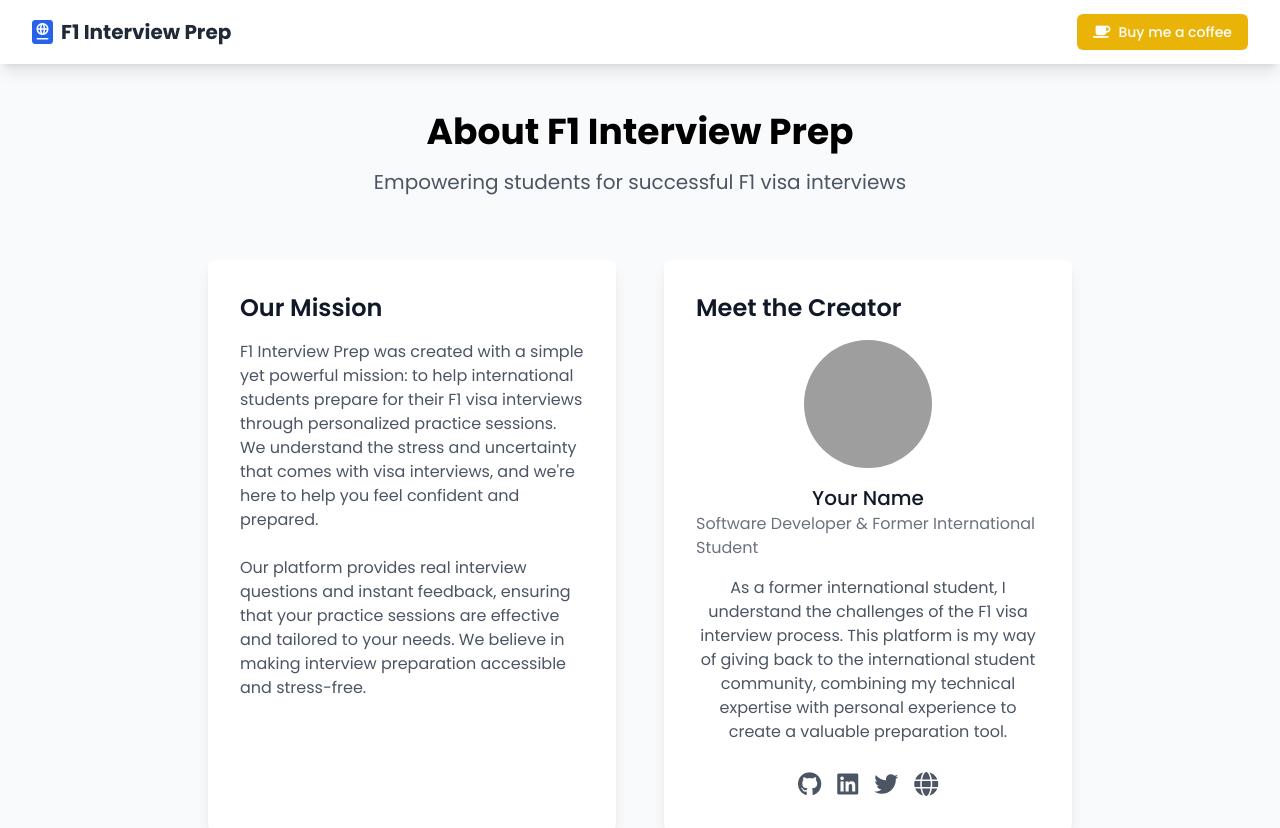
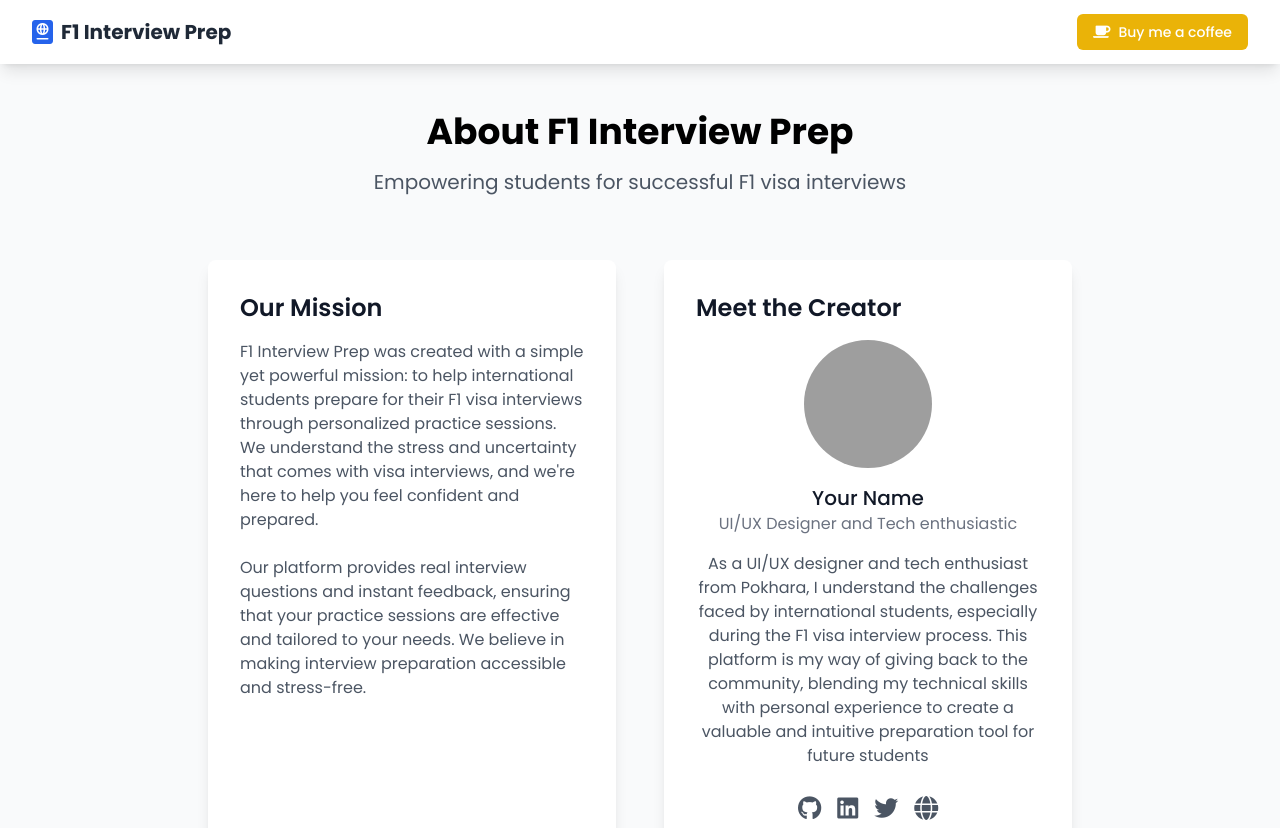
Before and after one commit to j4m3x/blackboxai-1743170687072, a website: page static/about.html in a window 1280 px wide. Shown: the top 828 px of the page. Drawn offline with nearby package versions, Linux system fonts and the light colour scheme; grey boxes are pictures that could not be loaded.

Commit message:
Update about.html

```diff
--- a/static/about.html
+++ b/static/about.html
@@ -84,12 +84,9 @@
                          alt="Creator"
                          class="w-32 h-32 rounded-full object-cover mb-4">
                     <h3 class="text-xl font-medium text-gray-900">Your Name</h3>
-                    <p class="text-gray-500 mb-4">Software Developer & Former International Student</p>
+                    <p class="text-gray-500 mb-4">UI/UX Designer and Tech enthusiastic</p>
                     <p class="text-gray-600 text-center">
-                        As a former international student, I understand the challenges of
-                        the F1 visa interview process. This platform is my way of giving back to the international
-                        student community, combining my technical expertise with personal experience to create a
-                        valuable preparation tool.
+                        As a UI/UX designer and tech enthusiast from Pokhara, I understand the challenges faced by international students, especially during the F1 visa interview process. This platform is my way of giving back to the community, blending my technical skills with personal experience to create a valuable and intuitive preparation tool for future students
                     </p>
 
                     <!-- Social Links -->
```
